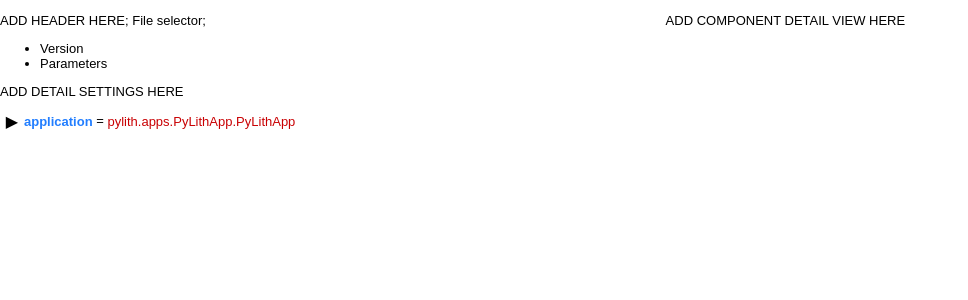
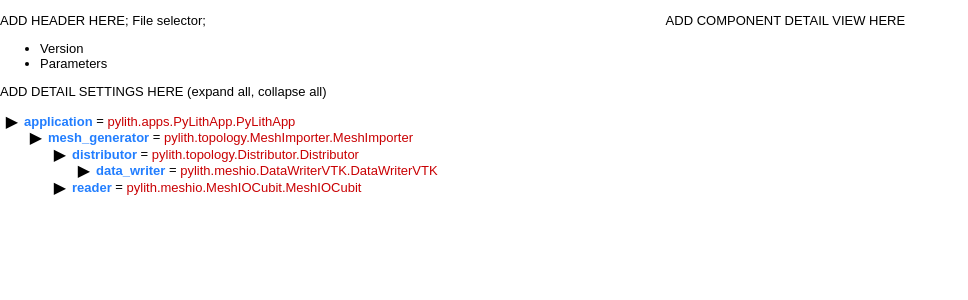
Before and after one commit to geodynamics/pylith_parameters, a React (Create React App) app: page / in a window 1280 px wide. Shown: the top 300 px of the page, without its empty margins (0-968 px from the left). Built offline with nearby package versions, Linux system fonts and the light colour scheme.

Commit message:
Fixed display of component hierarchy.

```diff
--- a/src/App.js
+++ b/src/App.js
@@ -5,35 +5,32 @@ import './App.css';
 var parameters = require('./sample.json');
 
 class ComponentAvatar extends React.Component {
-    constructor() {
-	super();
+    constructor(props) {
+	super(props);
 
 	this.state = {
-	    showChildren: true
+	    showChildren: true,
+	    selected: false
 	};
     } // constructor
 
     render() {
-	const prefix = (this.props.parent) ? parent+"." : "";
-	const fullName = prefix+"."+this.props.facility;
+	function getComponent(name) {
+	    const component = this.props.value.components[name];
+	    const prefix = (this.props.prefix) ? this.props.prefix+"."+this.props.value.name : this.props.value.name;
+	    return (
+		<li key={name}>
+		    <ComponentAvatar facility={name} value={component} prefix={prefix} />
+		    </li>
+	    );
+	} // getComponent
 
-	/*
-	const components = history.map(() => {
-  const desc = move ?
-    'Move #' + move :
-    'Game start';
-  return (
-    <li>
-      <a href="#" onClick={() => this.jumpTo(move)}>{desc}</a>
-    </li>
-  );
-});
-*/
+	const subcomponents = Object.keys(this.props.value.components).map(getComponent, this);
 	return (
-	        <li key={fullName}>
+	    <div>
 		<input type="checkbox" defaultChecked={true} /><label><span className="pyre-component">{this.props.facility}</span> = <span className="python-type">{this.props.value.class}</span></label>
-		{/*<ul>{components}</ul>*/}
-		</li>
+		<ul>{subcomponents}</ul>
+		</div>
 	);
     } // render
 } // ComponentAvatar
@@ -45,7 +42,9 @@ class ComponentHierarchy extends React.Component {
 		<article>
 		<section>
 		<ul>
-		<ComponentAvatar facility="application" value={this.props.application} />
+		<li key="application">
+		<ComponentAvatar facility="application" value={this.props.application} prefix={null} />
+		</li>
 		</ul>
 		</section>
 		</article>
@@ -57,8 +56,7 @@ class ComponentHierarchy extends React.Component {
 class DetailSettings extends React.Component {
     render() {
 	return (
-
-		<p>ADD DETAIL SETTINGS HERE
+		<p>ADD DETAIL SETTINGS HERE (expand all, collapse all)
 		</p>
 	);
     } // render
```
